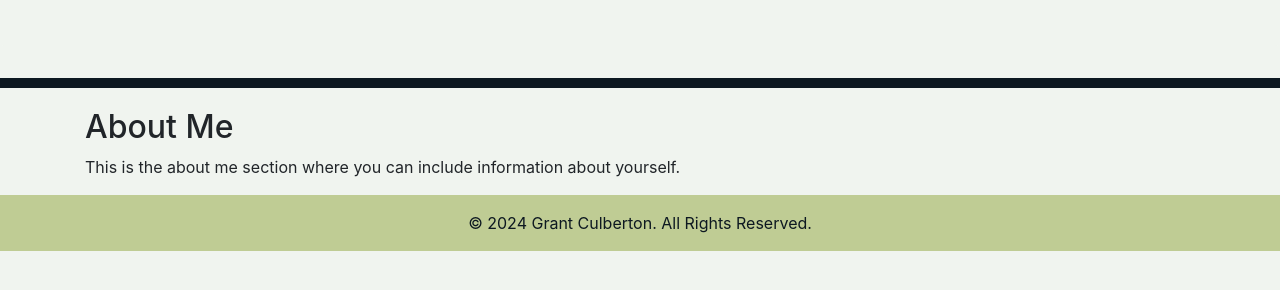
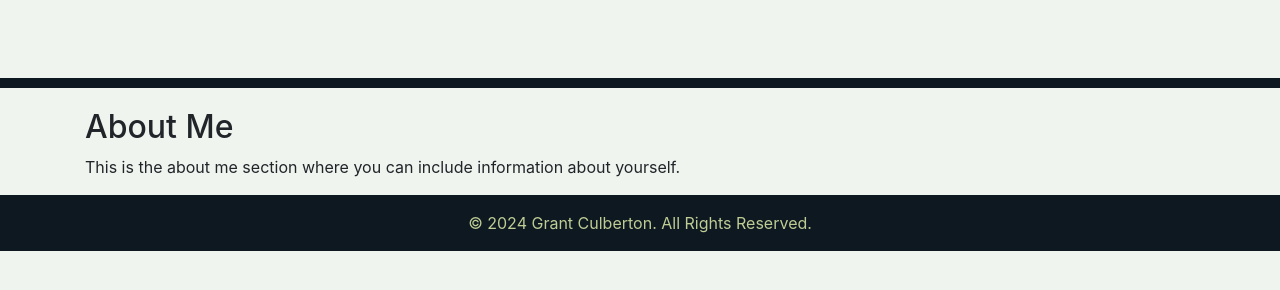
Before and after one commit to GrantCulbertson/GrantCulbertson.github.io, a plain HTML site: page index.html in a window 1280 px wide. Shown: the part 356-646 px from the top of the page. Drawn offline with nearby package versions, Linux system fonts and the light colour scheme.

Commit message:
Update style.css

```diff
--- a/style.css
+++ b/style.css
@@ -90,8 +90,8 @@ body {
 /*---------------- Custom Footer Styles -------------------*/
 /* Custom Footer Styles */
 footer.custom-footer {
-    color: #0D1821; /* Custom background color */
-    background-color: #BFCC94; /* Custom text color */
+    color: #BFCC94; /* Custom background color */
+    background-color: #0D1821; /* Custom text color */
 }
 
 footer.custom-footer a {
```
